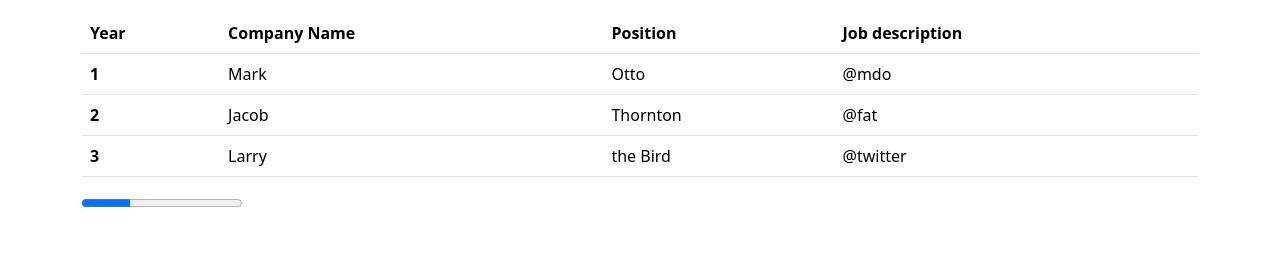
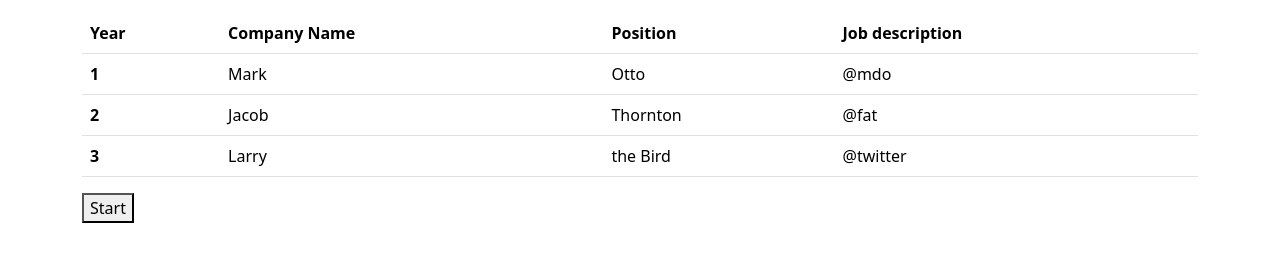
Before and after one commit to frankihk/web01, a website: page views/index.html in a window 1280 px wide. Shown: the part 164-426 px from the top of the page. Drawn offline with nearby package versions, Linux system fonts and the light colour scheme; files whose address does not match are found by name.

Commit message:
try to update js

```diff
--- a/views/index.html
+++ b/views/index.html
@@ -66,7 +66,7 @@
 				</tbody>
 			  </table>
 			  <div>
-				<progress value="30" max="100">30%</progress>
+				<button class="primary" id="start">Start</button>
 			  </div>
 		</div>
 	</div>
```
